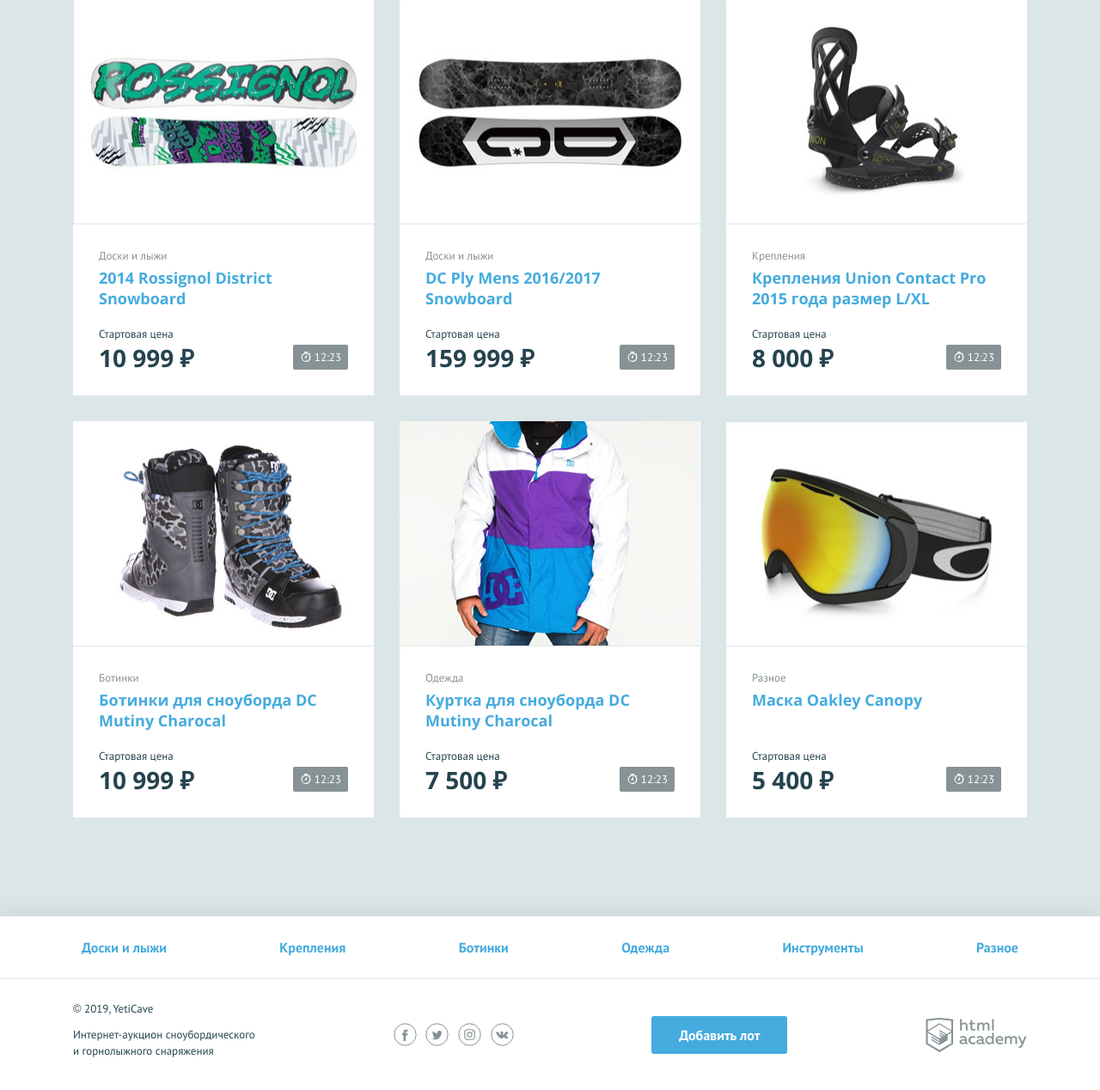
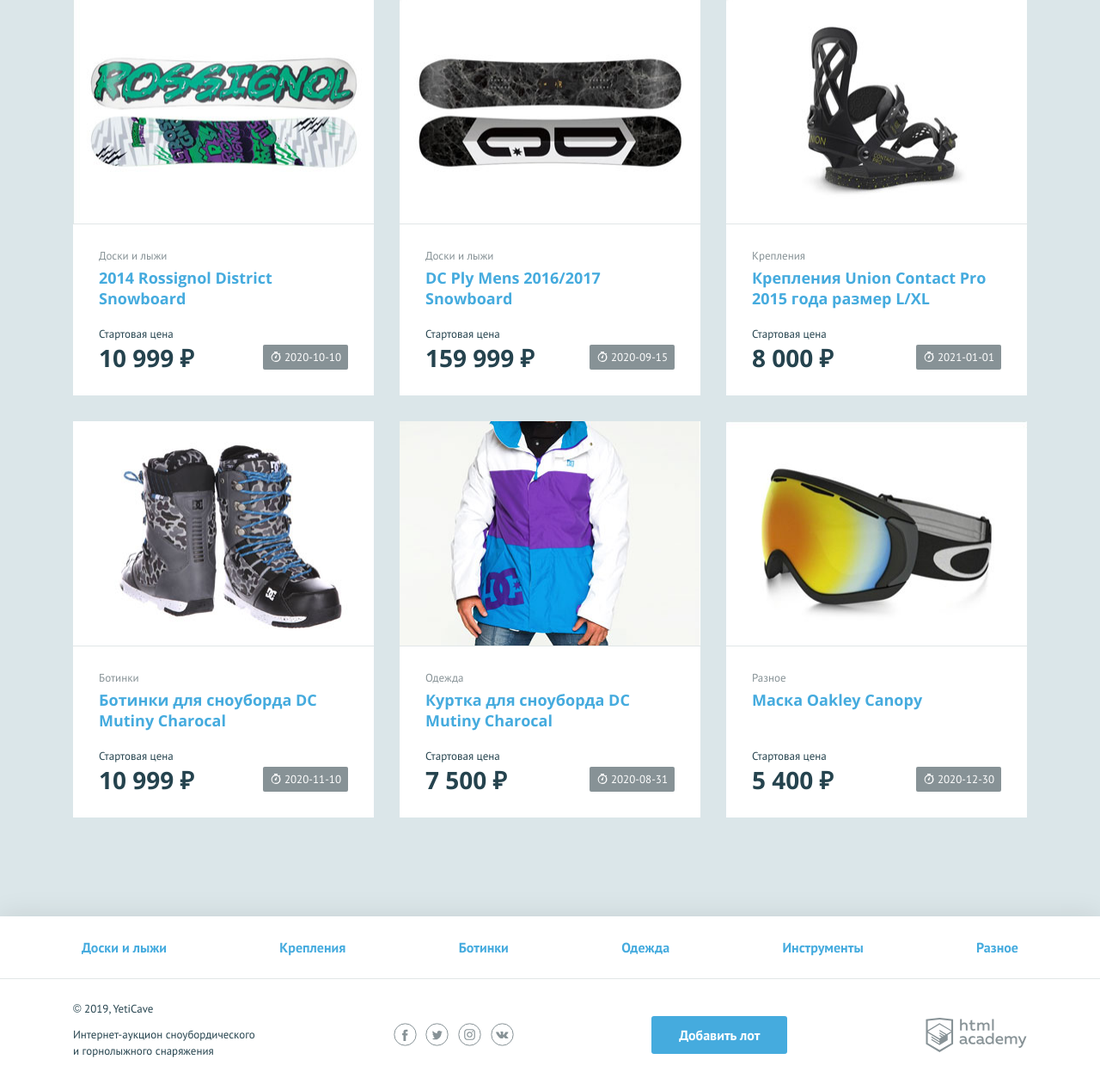
Before and after one commit to Mahraway/1180999-yeticave-12, a PHP site: page / in a window 1280 px wide. Shown: the part 637-1905 px from the top of the page at 86% size. Run offline with PHP 8.4, Linux system fonts and the light colour scheme.

Commit message:
Поправки 2

```diff
--- a/data.php
+++ b/data.php
@@ -5,37 +5,43 @@
         'name' => '2014 Rossignol District Snowboard',
         'categories' => $categories[0],
         'price'=> '10999',
-                    'img' => 'img/lot-1.jpg'
+        'img' => 'img/lot-1.jpg',
+        'time_left' => '2020-10-10'
     ],
     [
         'name' => 'DC Ply Mens 2016/2017 Snowboard',
         'categories' => $categories[0],
         'price'=> '159999',
-                    'img' => 'img/lot-2.jpg'
+        'img' => 'img/lot-2.jpg',
+        'time_left' => '2020-09-15'
     ],
     [
         'name' => 'Крепления Union Contact Pro 2015 года размер L/XL',
         'categories' => $categories[1],
         'price'=> '8000',
-                    'img' => 'img/lot-3.jpg'
+        'img' => 'img/lot-3.jpg',
+        'time_left' => '2021-01-01'
     ],
     [
         'name' => 'Ботинки для сноуборда DC Mutiny Charocal',
         'categories' => $categories[2],
         'price'=> '10999',
-                    'img' => 'img/lot-4.jpg'
+        'img' => 'img/lot-4.jpg',
+        'time_left' => '2020-11-10'
     ],
     [
         'name' => 'Куртка для сноуборда DC Mutiny Charocal',
         'categories' => $categories[3],
         'price'=> '7500',
-                    'img' => 'img/lot-5.jpg'
+        'img' => 'img/lot-5.jpg',
+        'time_left' => '2020-08-31'
     ],
     [
         'name' => 'Маска Oakley Canopy',
         'categories' => $categories[5],
         'price'=> '5400',
-                    'img' => 'img/lot-6.jpg'
+        'img' => 'img/lot-6.jpg',
+        'time_left' => '2020-12-30'
     ]
 ]
 ?>
--- a/helpers.php
+++ b/helpers.php
@@ -143,14 +143,17 @@
     return $result;
 }
 
-/* Функция форматирование цены */
+/**
+ * Функция для форматирования суммы и добавления к ней знака рубля
+ * Ограничения: Функция должна принимать один аргумент — число.
+ * @param int $price Число
+ * @return string Форматированая строка вывода стоимости в карточке товара
+ */
 
-function format_price($price)
+function format_price($price): string
 {
-    if ($price<1000) {
+    if ($price < 1000) {
         return ceil($price).' ₽';
     }
-    else {
-        return number_format($price, 0, ',', ' ').' ₽';
-    }
+    return number_format($price, 0, ',', ' ').' ₽';
 }
--- a/templates/main.php
+++ b/templates/main.php
@@ -31,7 +31,7 @@
                             <span class="lot__cost"><?= format_price($val['price'])?></span>
                         </div>
                         <div class="lot__timer timer">
-                            12:23
+                            <?= $val['time_left']; ?>
                         </div>
                     </div>
                 </div>
```
Lines whose indentation alone changed are shown as unchanged.
